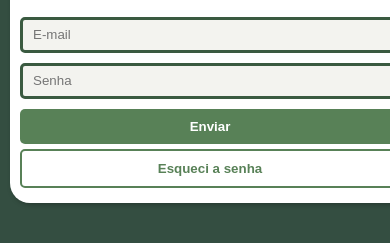
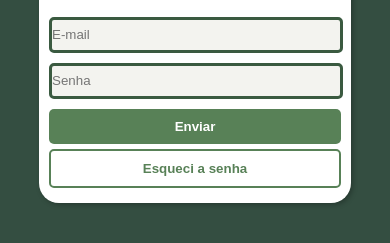
Before and after one commit to FelipeSanCavalcanti/Projeto-login, a plain HTML site: page index.html in a window 390 px wide. Shown: the part 503-746 px from the top of the page. Drawn offline with Linux system fonts and the light colour scheme; a web font is replaced by a local one.

Commit message:
Ajuste na responsividade

```diff
--- a/estilos/style.css
+++ b/estilos/style.css
@@ -25,7 +25,7 @@ body {
 
 main {
     background-color: white;
-    width: 400px;
+    width: 80vw;
     margin: auto;
     margin-top: 20vh;
     border-radius: 20px;
@@ -62,18 +62,22 @@ main {
     margin-bottom: 20px;
 }
 
+#dados{
+
+}
+
 .input input{
-    width: 380px;
+    width: 100%;
+    margin: auto;
 }
 
 .input > .input-texto{
-    width: 365px;
+    width: 98.8%;
     background-color: #dad7cd50;
     border: 3px solid var(--sec-color);
     border-radius: 5px;
     height: 30px;
     font-family: var(--fonte);
-    padding-left: 10px;
     margin-bottom: 10px;
 }
 
```
